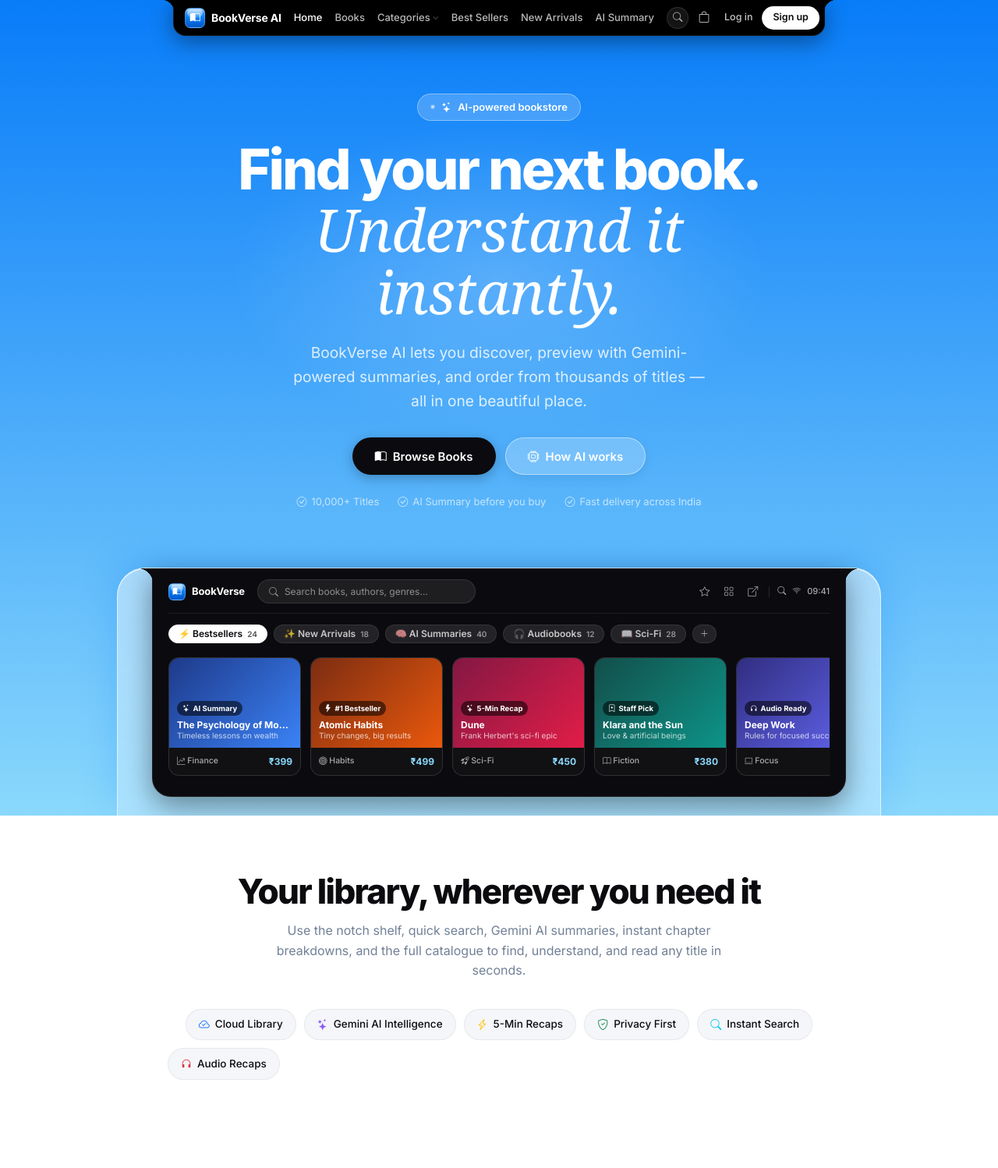
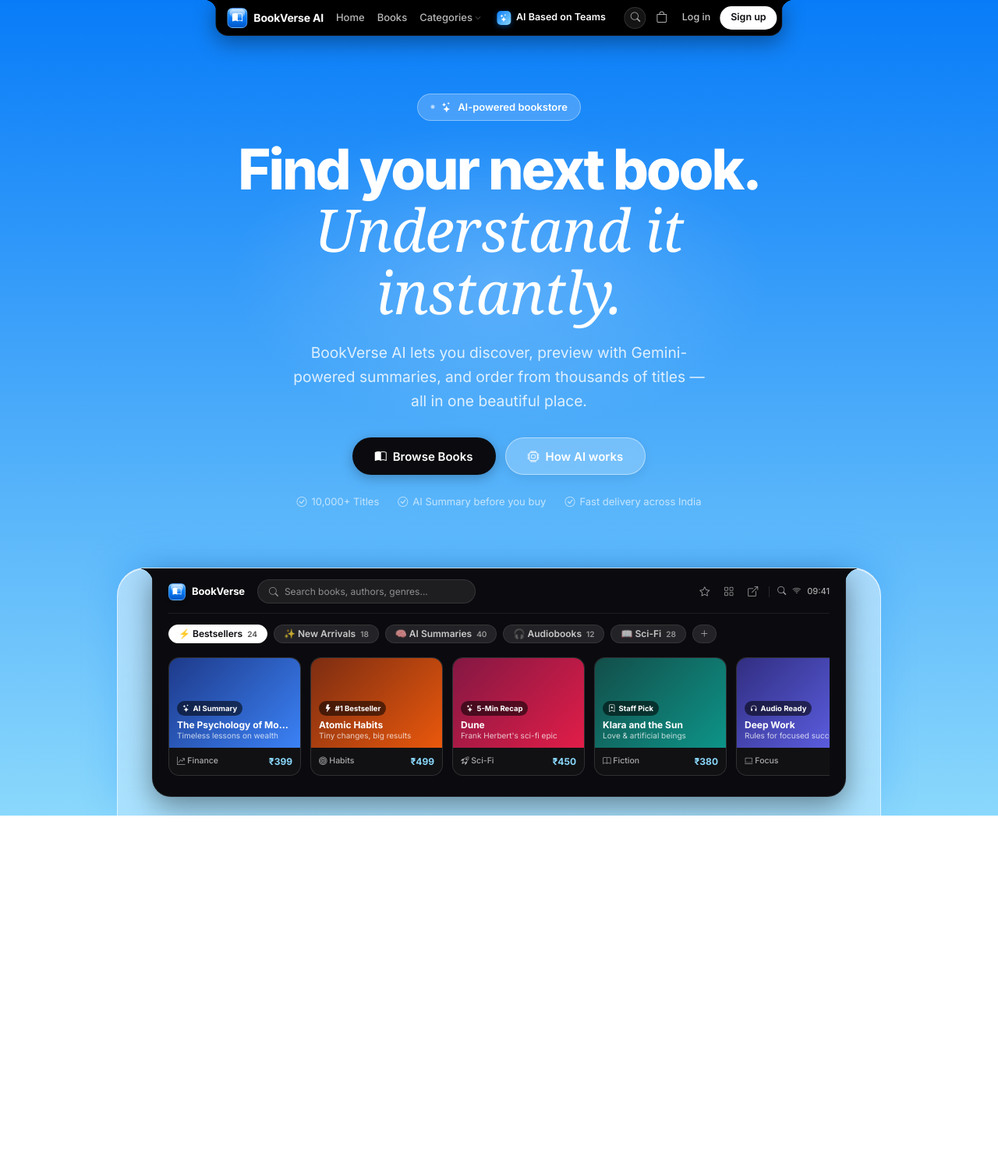
Before and after one commit to Angel5326/bookverse-ai, a Django app: page / in a window 1280 px wide. Shown: the top 1498 px of the page at 78% size. Run offline with Django 5.2, Linux system fonts and the light colour scheme; data that the repository does not hold is empty; parts of the project's set-up code (start-up, migrations or seed data) failed here and were passed over; some web fonts are replaced.

Commit message:
feat(ui): update navbar - remove best-sellers/new-arrivals, add AI Based on Teams with logo, fix animation jitter

```diff
--- a/static/css/style.css
+++ b/static/css/style.css
@@ -296,6 +296,45 @@ a:hover { color: var(--blue); }
   opacity: 0.7;
   display: inline-block;
   vertical-align: middle;
+}
+
+/* AI Based on Teams pill item with glowing icon */
+.bv-nav-link-ai {
+  display: inline-flex !important;
+  align-items: center;
+  gap: 7px;
+  padding: 4px 10px 4px 6px !important;
+  border-radius: var(--radius-pill);
+  background: rgba(8, 124, 248, 0.16);
+  border: 1px solid rgba(8, 124, 248, 0.35);
+  color: #ffffff !important;
+  font-size: 12.5px !important;
+  font-weight: 600 !important;
+  line-height: 1;
+  transition: all 0.18s ease;
+  white-space: nowrap;
+}
+
+.bv-nav-link-ai:hover {
+  background: rgba(8, 124, 248, 0.28);
+  border-color: rgba(138, 216, 252, 0.6);
+  box-shadow: 0 0 14px rgba(8, 124, 248, 0.4);
+  transform: translateY(-1px);
+}
+
+.bv-nav-ai-icon {
+  display: inline-flex;
+  align-items: center;
+  justify-content: center;
+  width: 18px;
+  height: 18px;
+  border-radius: 5px;
+  background: linear-gradient(135deg, #087cf8, #8ad8fc);
+  color: #ffffff;
+  font-size: 10px;
+  box-shadow: 0 2px 6px rgba(8, 124, 248, 0.45);
+  flex-shrink: 0;
+  line-height: 1;
 }
 
 /* Dropdown */
--- a/static/js/main.js
+++ b/static/js/main.js
@@ -224,3 +224,8 @@ document.addEventListener('DOMContentLoaded', () => {
   });
 
 }); // end DOMContentLoaded
+      }
+    });
+  });
+
+}); // end DOMContentLoaded
--- a/templates/base.html
+++ b/templates/base.html
@@ -27,7 +27,7 @@
 
   {# ── Custom styles ── #}
   {% load static %}
-  <link rel="stylesheet" href="{% static 'css/style.css' %}">
+  <link rel="stylesheet" href="{% static 'css/style.css' %}?v=2.3">
 
   {% block extra_css %}{% endblock %}
 </head>
@@ -69,7 +69,7 @@
 
   {# ── Custom JS ── #}
   {% load static %}
-  <script src="{% static 'js/main.js' %}"></script>
+  <script src="{% static 'js/main.js' %}?v=2.3"></script>
 
   {% block extra_js %}{% endblock %}
 
--- a/templates/partials/navbar.html
+++ b/templates/partials/navbar.html
@@ -39,13 +39,10 @@
         </div>
       </li>
       <li>
-        <a href="#best-sellers" aria-label="Best sellers">Best Sellers</a>
-      </li>
-      <li>
-        <a href="#new-arrivals" aria-label="New arrivals">New Arrivals</a>
-      </li>
-      <li>
-        <a href="#ai-summary" aria-label="AI Summaries">AI Summary</a>
+        <a href="#ai-feature" class="bv-nav-link-ai" aria-label="AI Based on Teams">
+          <span class="bv-nav-ai-icon" aria-hidden="true"><i class="bi bi-stars"></i></span>
+          <span>AI Based on Teams</span>
+        </a>
       </li>
     </ul>
 
@@ -129,9 +126,7 @@
   {# ── Mobile menu (collapsed) ── #}
   <div id="bv-mobile-menu" class="bv-navbar__mobile-menu" aria-label="Mobile navigation">
     <a href="{% url 'store:home' %}">🏠 Home</a>
-    <a href="#books">📚 Books</a>
-    <a href="#best-sellers">⭐ Best Sellers</a>
-    <a href="#new-arrivals">✨ New Arrivals</a>
+    <a href="#ai-feature" style="color:var(--sky);font-weight:600;"><i class="bi bi-stars me-1"></i> AI Based on Teams</a>
     {% for cat in global_categories %}
       <a href="#">
         <!-- TODO Person 1: replace with category detail URL -->
```
